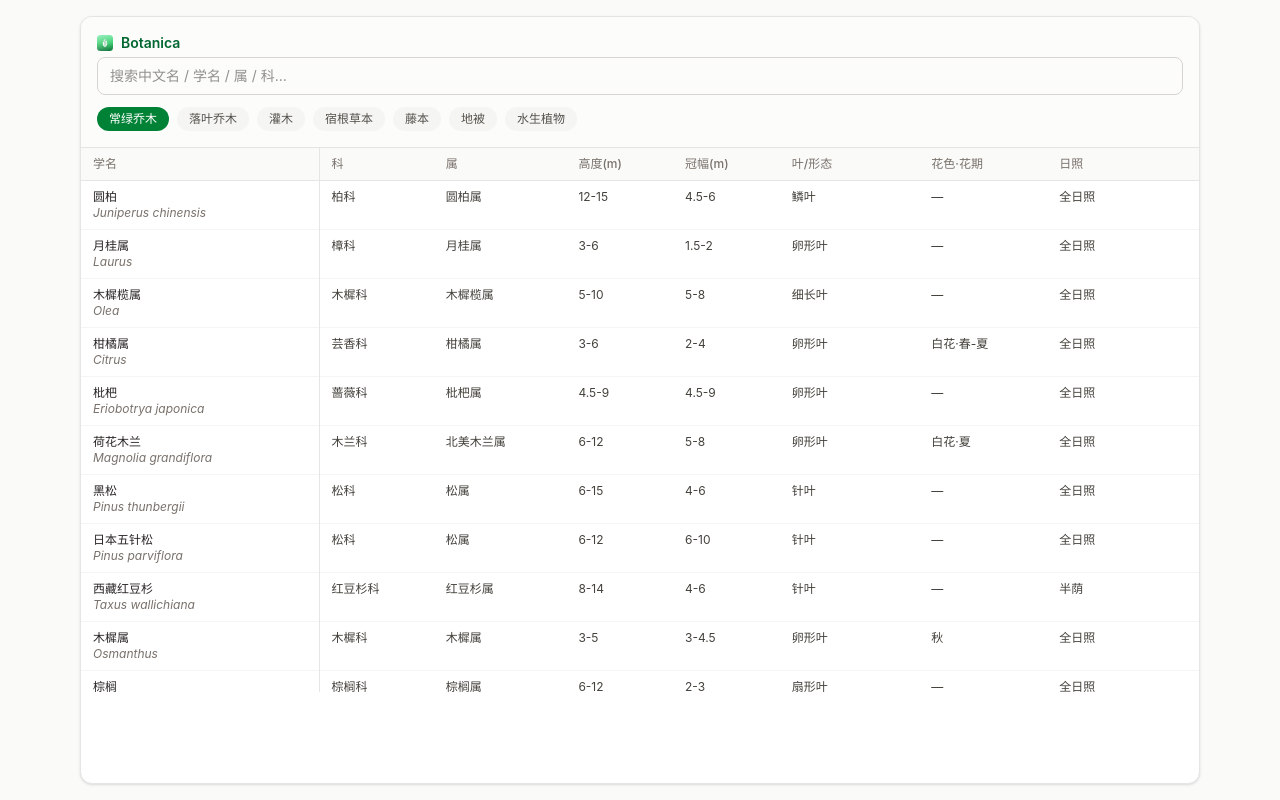
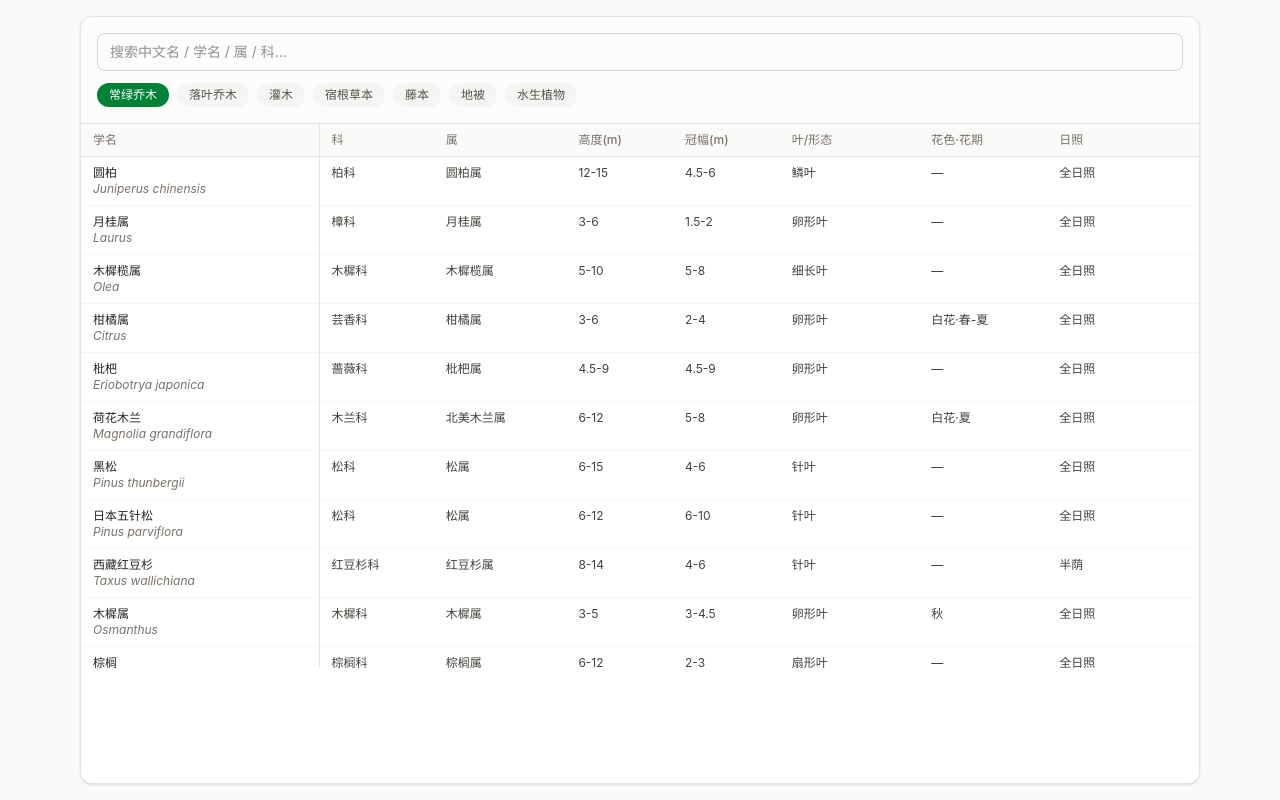
Before and after one commit to Echo0057/Botanica, a React (Vite) app: page / in a window 1280 px wide. Built offline with nearby package versions, Linux system fonts and the light colour scheme.

Commit message:
feat: 去掉面板首行 Botanica 标识与图标

```diff
--- a/src/App.jsx
+++ b/src/App.jsx
@@ -43,10 +43,6 @@ export default function App() {
           className="flex h-[calc(100vh-2rem)] flex-col overflow-hidden rounded-xl border border-stone-200 bg-white shadow-sm"
         >
           <div className="border-b border-stone-200 bg-stone-50/60">
-            <div className="flex items-center gap-2 px-4 pt-4">
-              <img src="/favicon.svg" alt="" className="h-4 w-4" />
-              <span className="text-sm font-semibold text-green-800">Botanica</span>
-            </div>
             <FilterBar
               query={query}
               onQuery={setQuery}
--- a/src/components/FilterBar.jsx
+++ b/src/components/FilterBar.jsx
@@ -8,7 +8,7 @@ function chip(active) {
 
 export default function FilterBar({ query, onQuery, category, onCategory }) {
   return (
-    <div className="space-y-3 px-4 pb-4 pt-1">
+    <div className="space-y-3 px-4 py-4">
       <input
         value={query}
         onChange={(e) => onQuery(e.target.value)}
```
